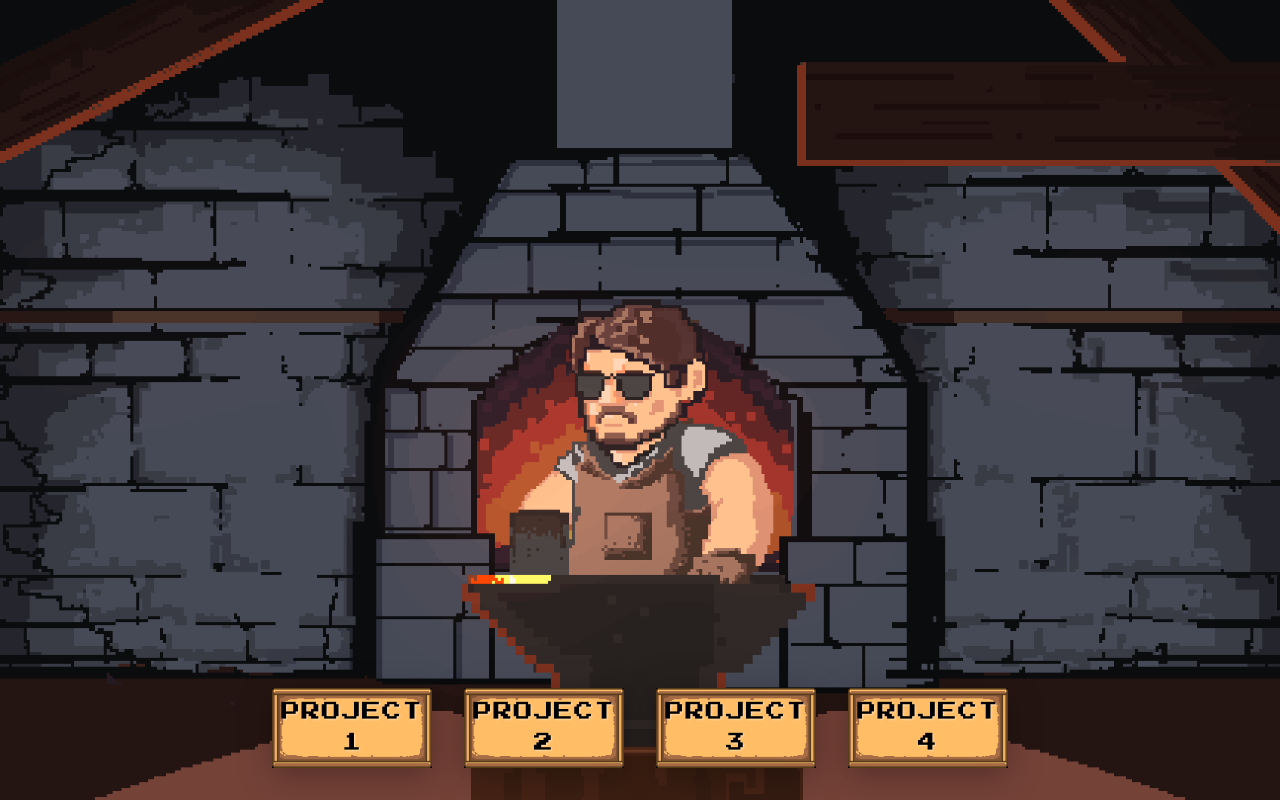
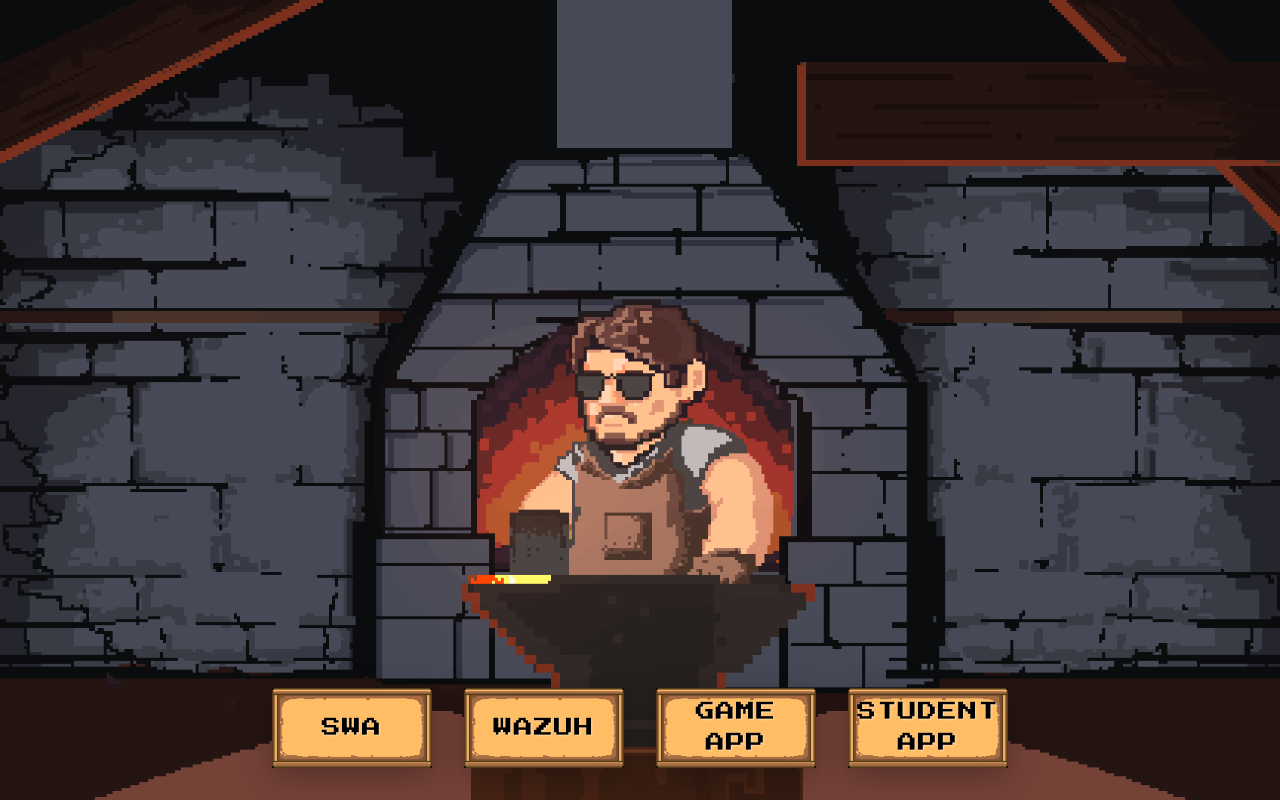
Before and after one commit to jacobbria/stardew_site, a Vue app in the folder stardew_resume/: page /projects in a window 1280 px wide. Built offline with nearby package versions, Linux system fonts and the light colour scheme.

Commit message:
Filled out most buttons.

```diff
--- a/stardew_resume/src/components/InfoWindow.vue
+++ b/stardew_resume/src/components/InfoWindow.vue
@@ -67,7 +67,7 @@ function closeWindow() {
   font-size: 0.8rem;
   color: #000;
   text-align: center;
-  padding: 1rem;
+  padding: .4rem;
   max-width: 95%;
   line-height: 1.8;
   pointer-events: none;
--- a/stardew_resume/src/views/HomePage_Views/GraduationView.vue
+++ b/stardew_resume/src/views/HomePage_Views/GraduationView.vue
@@ -6,11 +6,11 @@
     />
 
     <div class="wooden_buttons_grad">
-      <button class="wooden-btn-shared education-btn-blank" @click="showEducation('AAS Software Dev.\nSinclair College\n2022')">
+      <button class="wooden-btn-shared education-btn-blank" @click="showEducation('AAS Software Dev.\nSinclair College\n2024')">
         <img src="@/assets/IMG/Button/Blank_Btn.png" alt="" class="btn-bg" />
-        <span class="btn-text">Ass.<br>Degree</span>
+        <span class="btn-text">Assoc.<br>Degree</span>
       </button>
-      <button class="wooden-btn-shared education-btn-blank" @click="showEducation('BS')">
+      <button class="wooden-btn-shared education-btn-blank" @click="showEducation('BS Info Tech.\nFranklin U.\n2025')">
         <img src="@/assets/IMG/Button/Blank_Btn.png" alt="" class="btn-bg" />
         <span class="btn-text">Bach.<br>Degree</span>
       </button>
--- a/stardew_resume/src/views/HomePage_Views/ProjectsPage.vue
+++ b/stardew_resume/src/views/HomePage_Views/ProjectsPage.vue
@@ -29,10 +29,10 @@ const showInfoWindow = ref(false);
 const selectedProject = ref(null);
 
 const projects = [
-  { id: 1, name: 'project 1', text: 'Description for project 1' },
-  { id: 2, name: 'project 2', text: 'Description for project 2' },
-  { id: 3, name: 'project 3', text: 'Description for project 3' },
-  { id: 4, name: 'project 4', text: 'Description for project 4' }
+  { id: 1, name: 'SWA', text: 'Deploy SWA in AZ using CI/CD pipeline and modern web dev practices.' },
+  { id: 2, name: 'Wazuh', text: 'Deploy Wazuh for an XDR and SIEM capabilities on a local network.' },
+  { id: 3, name: 'Game App', text: 'Build local app to inventory and buid load outs for Remnant 2.' },
+  { id: 4, name: 'Student App', text: 'Project lead for Java/Vue app for Web Dev Club at Franklin U.' }
 ];
 
 function showProject(project) {
--- a/stardew_resume/src/views/HomePage_Views/WorkView.vue
+++ b/stardew_resume/src/views/HomePage_Views/WorkView.vue
@@ -29,9 +29,9 @@ const showInfoWindow = ref(false);
 const selectedWork = ref(null);
 
 const workExperiences = [
-  { id: 1, name: 'Work 1', description: 'Description for work experience 1' },
-  { id: 2, name: 'Work 2', description: 'Description for work experience 2' },
-  { id: 3, name: 'Work 3', description: 'Description for work experience 3' }
+  { id: 1, name: 'AYS', description: 'Field Technician (2019-2025)' },
+  { id: 2, name: 'DDC', description: 'Service Desk Technician (2025)' },
+  { id: 3, name: 'John Hopkins', description: 'Sr. Client Specialist (2025-Present)' }
 ];
 
 function showWork(work) {
```
